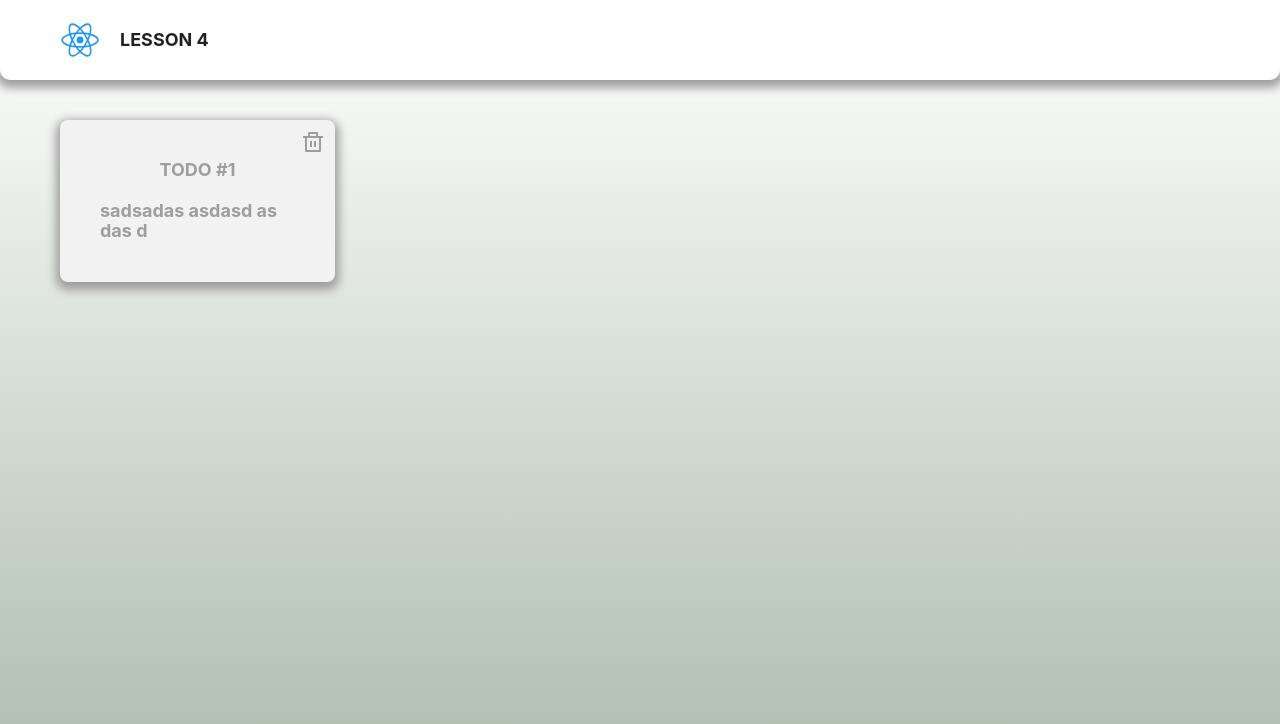
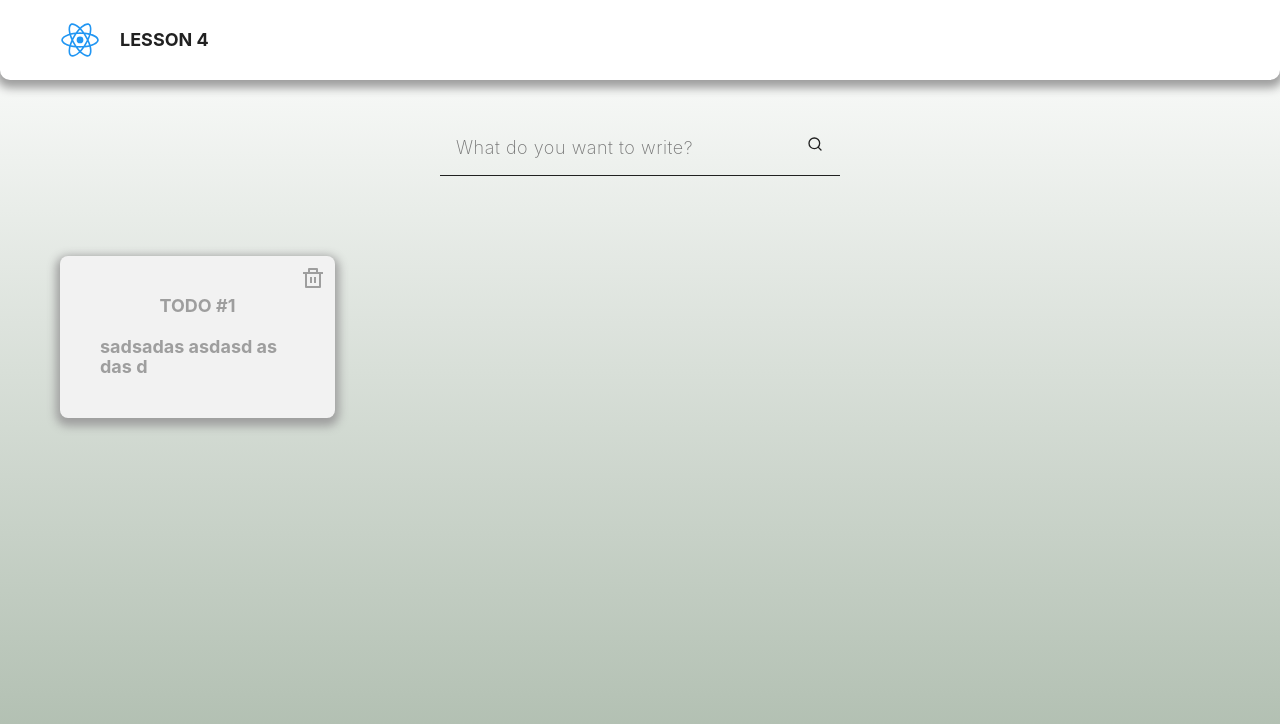
Before and after one commit to GoodPointt/React-group-lessons-78, a React (Create React App) app: page / in a window 1280 px wide. Shown: the top 724 px of the page. Built offline with nearby package versions, Linux system fonts and the light colour scheme.

Commit message:
addTodo feature

```diff
--- a/src/components/App/App.jsx
+++ b/src/components/App/App.jsx
@@ -6,7 +6,7 @@ export const App = () => {
       <Header />
       <Section>
         <Container>
-          {/* <SearchForm onSubmit={this.handleSubmit} /> */}
+          <SearchForm />
           <TodoList />
         </Container>
       </Section>
--- a/src/components/SearchForm/SearchForm.jsx
+++ b/src/components/SearchForm/SearchForm.jsx
@@ -1,40 +1,37 @@
-import React, { Component } from 'react';
+import React, { useState } from 'react';
 
 import { FiSearch } from 'react-icons/fi';
 import { FormBtn, InputSearch, SearchFormStyled } from './SearchForm.styled';
+import { useDispatch } from 'react-redux';
+import { nanoid } from 'nanoid';
+import { addTodo } from 'redux/todoSlice';
 
-export class SearchForm extends Component {
-  state = {
-    query: '',
-  };
 
-  handleInput = e => {
-    this.setState({
-      query: e.currentTarget.value,
-    });
-  };
+export const SearchForm = () => {
+  const [query, setQuery] = useState("")
+  const dispatch = useDispatch()
 
-  handleSubmit = e => {
-    const { query } = this.state;
+  const handleSubmit = (e) => {
+    e.preventDefault()
+    const newToDo = {
+      text: query,
+      id: nanoid()
 
-    e.preventDefault();
-
-    this.props.onSubmit(query);
-
-    this.setState({
-      query: '',
-    });
-  };
-  render() {
-    const { query } = this.state;
+    }
+    dispatch(addTodo(newToDo));
+    setQuery("")
+  }
+  const handleInput = (e) => {
+    setQuery(e.target.value)
+  }
 
   return (
-      <SearchFormStyled onSubmit={this.handleSubmit}>
+    <SearchFormStyled onSubmit={handleSubmit}>
       <FormBtn type="submit">
         <FiSearch size="16px" />
       </FormBtn>
       <InputSearch
-          onChange={this.handleInput}
+        onChange={handleInput}
         placeholder="What do you want to write?"
         name="search"
         required
@@ -44,4 +41,3 @@ export class SearchForm extends Component {
     </SearchFormStyled>
   );
 }
-}
```
Lines whose indentation alone changed are shown as unchanged.
